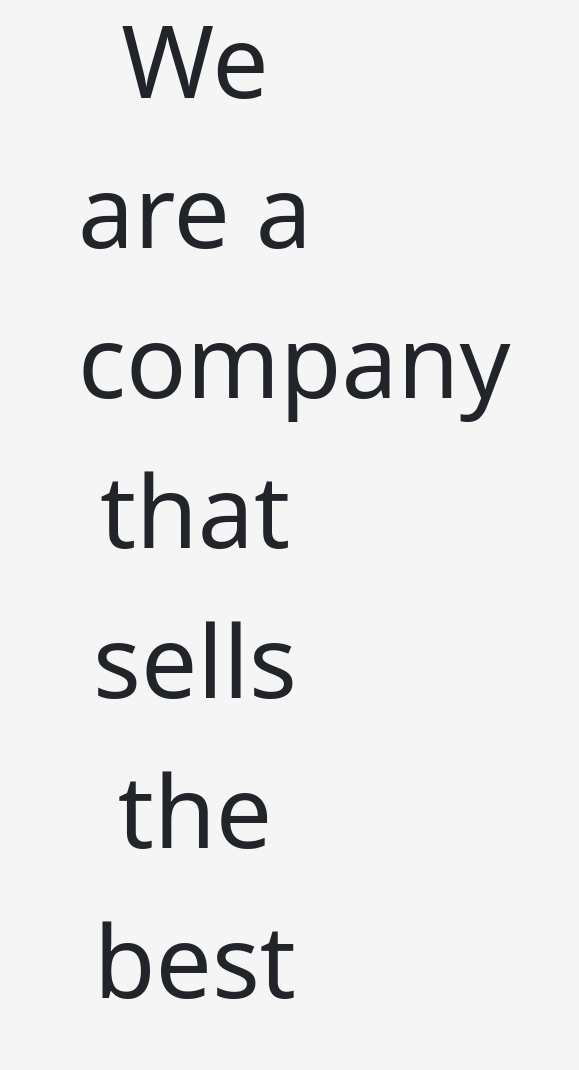
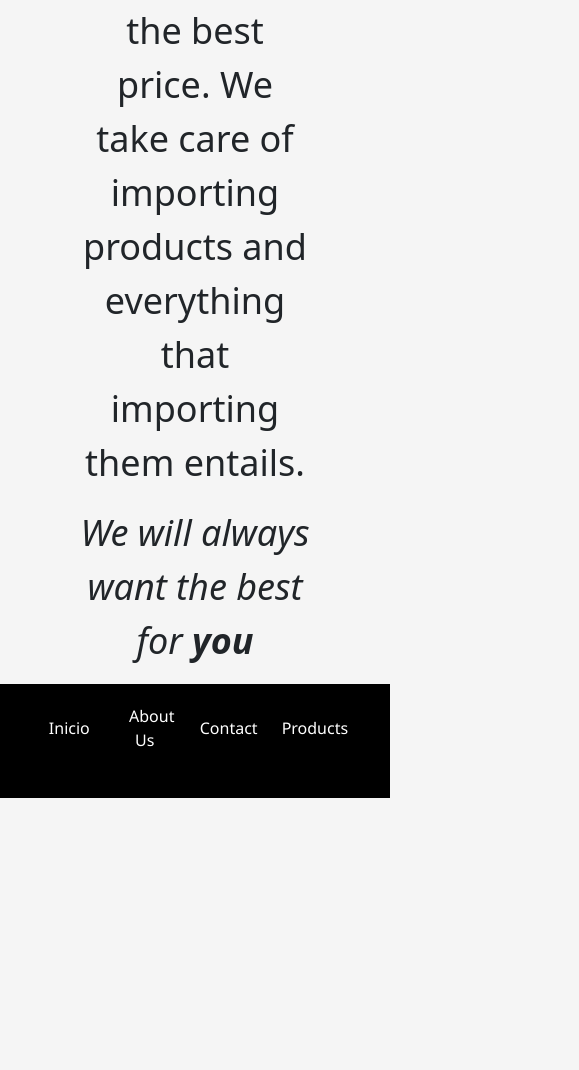
Before and after one commit to Mateemacca/Coder-Prog, a plain HTML site: page pages/about-us.html in a window 390 px wide. Shown: the part 365-1435 px from the top of the page, 579 px wide, since content can reach past the window. After the commit the page ends 1163 px from the top, so only its background shows below. Drawn offline with nearby package versions, Linux system fonts and the light colour scheme.

Commit message:
agregue aboutus a responsive

```diff
--- a/pages/about-us.html
+++ b/pages/about-us.html
@@ -37,7 +37,7 @@
 <section class="about-us-text">
     <h1>ABOUT US</h1>
     <p class="parrafo-aboutus">We are a company that sells the best sneakers at the best price. We take care of importing products and everything that importing them entails. </p>
-    <p class="parrafo-aboutus">We will always want the best for you</p>
+    <p class="parrafo-aboutus"><em>We will always want the best for <strong>you</strong></em></p>
 </section>
 
 
--- a/style.css
+++ b/style.css
@@ -642,14 +642,19 @@ form {
   text-align: center;
   width: 60%;
   margin: 0 auto;
+  margin-bottom: 2%;
 }
 
 
 .about-us-text p,.about-us-text h1{
-   font-size: 68px;
+   font-size: 4.25rem;
    text-align: center;
+}
+em {
+  font-style: italic;
+}
 
-}
+
 
 .header-aboutus nav, .header-contact nav{
   display: flex;
@@ -660,7 +665,12 @@ form {
 }
 
 
+
+
+
+
 /* responsive design - para mobile */
+
 
 @media only screen and (max-width:1024px){
   .header-page
@@ -674,10 +684,7 @@ form {
     width: 100%;
 
   }
-  .about-us-text p,.about-us-text h1{
-    font-size: 100px;
 
-  }
 
     .new-products div{
 
@@ -716,6 +723,11 @@ form {
       .carousel-item{
         max-width: 100%;
       }
+      .about-us-text p, .about-us-text h1{
+        font-size:3rem ;
+      }
+
+
   }
 
 
@@ -958,6 +970,11 @@ form {
    margin-top: 0.5em;
 }
 
+
+.about-us-text p, .about-us-text h1{
+  font-size:2.25rem ;
+}
+
     }
 /* */
 
@@ -1055,6 +1072,10 @@ form {
    .talles {
     width: 95%;
    }
+
+.about-us-text p, .about-us-text h1{
+  font-size:1.7rem ;
+}
 }
 
 
@@ -1136,5 +1157,8 @@ form {
     margin-top: 2%;
     margin-bottom: 2%;
    }
+   .about-us-text p, .about-us-text h1{
+    font-size:1.5rem ;
+  }
 }
 /* hola */
```
